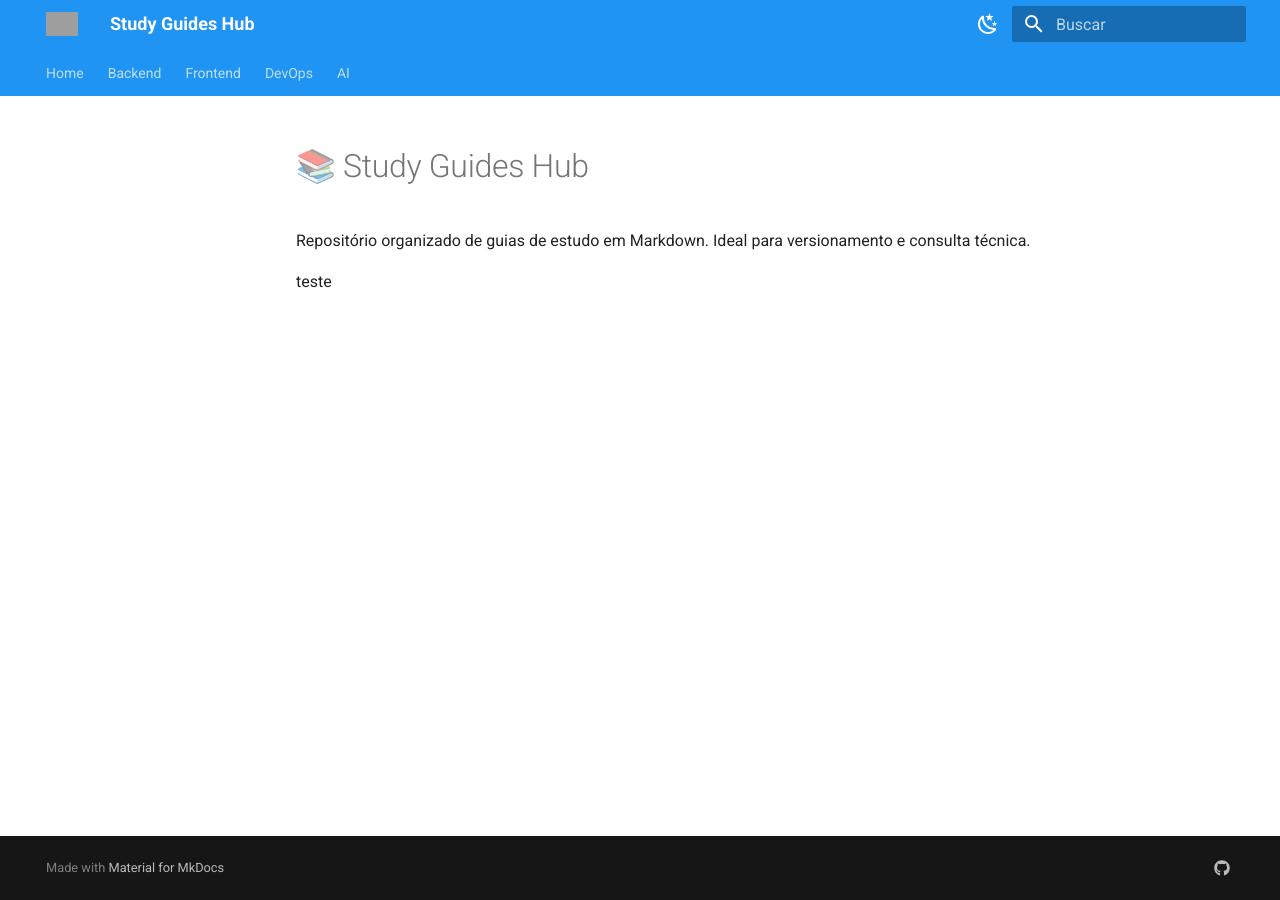
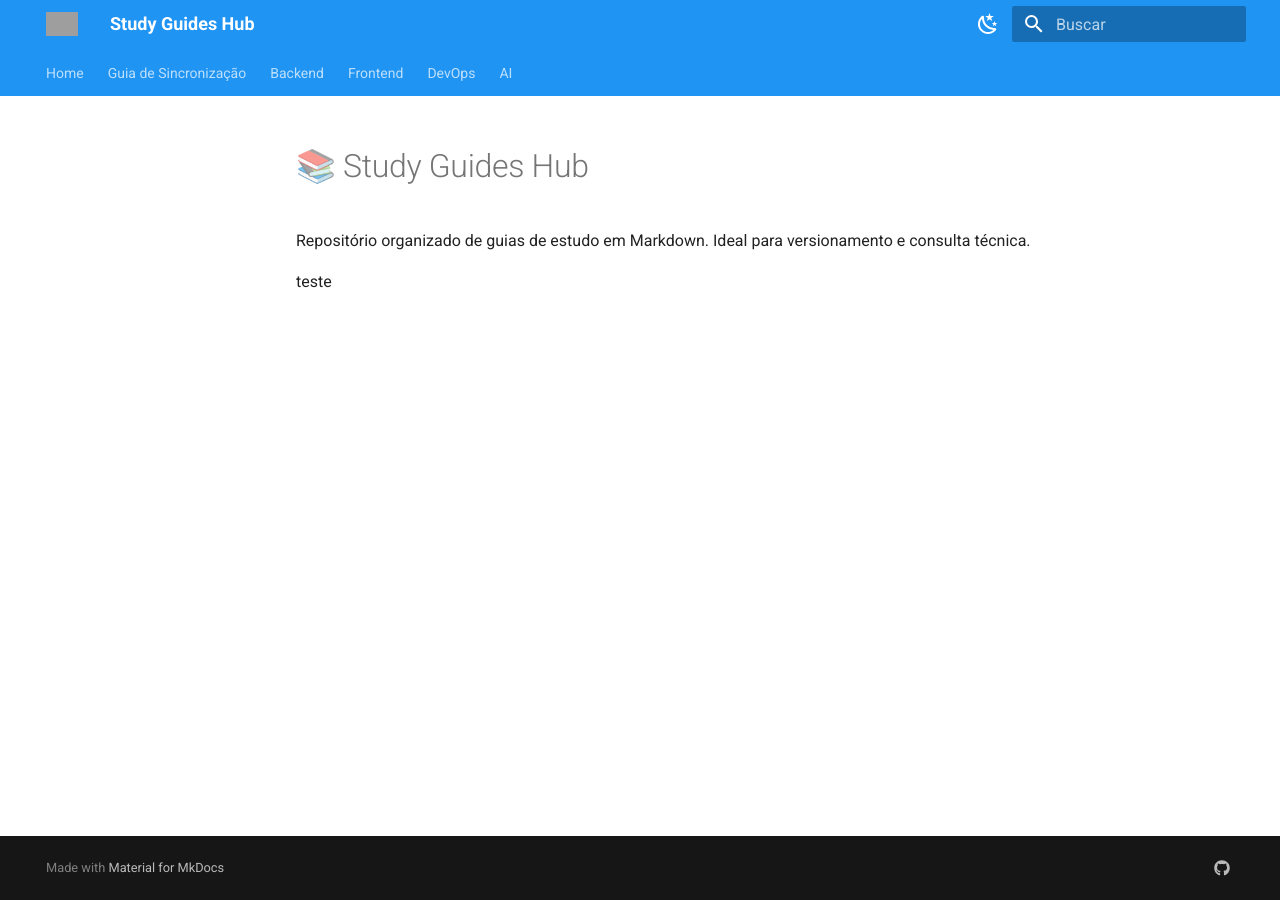
Before and after one commit to mandresoeiro/soeiro-notes, an MkDocs documentation site: the page built from docs/README.md, in a window 1280 px wide. Built offline with MkDocs 1.6.1 and Material for MkDocs 9.7.7, drawn with Linux system fonts in a browser that asks for light colours; grey boxes are pictures that could not be loaded.

Commit message:
Adiciona guia de sincronização ao menu

```diff
--- a/mkdocs.yml
+++ b/mkdocs.yml
@@ -37,6 +37,8 @@ extra:
     <div style="text-align:center;">&copy; 2025 Soeiro Notes. Feito com <a href="https://squidfunk.github.io/mkdocs-material/" target="_blank">Material for MkDocs</a>.</div>
 nav:
   - Home: guides/index.md
+  - Guia de Sincronização: guia-sincronizacao.md
+  # ...restante do menu
   - Backend:
       - Django: guides/backend/django.md
       - DRF: guides/backend/drf.md
```
